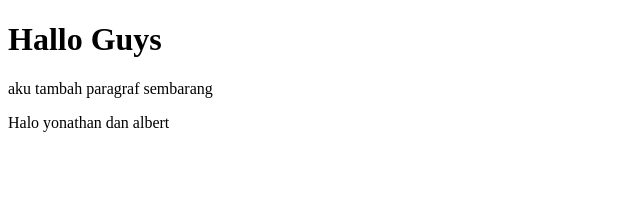
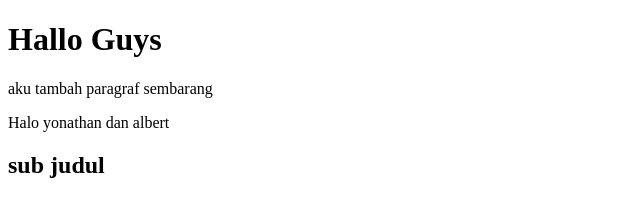
Before and after one commit to kristiansnts/coba-git, a plain HTML site: page index.html in a window 1280 px wide. Shown: the whole page, without its empty margins (0-640 px from the left). Drawn offline with Linux system fonts and the light colour scheme.

Commit message:
tambah sub judul

```diff
--- a/index.html
+++ b/index.html
@@ -9,5 +9,7 @@
     <h1>Hallo Guys</h1>
     <p>aku tambah paragraf sembarang</p>
     <p>Halo yonathan dan albert</p>
+
+    <h2>sub judul</h2>
   </body>
 </html>
```
